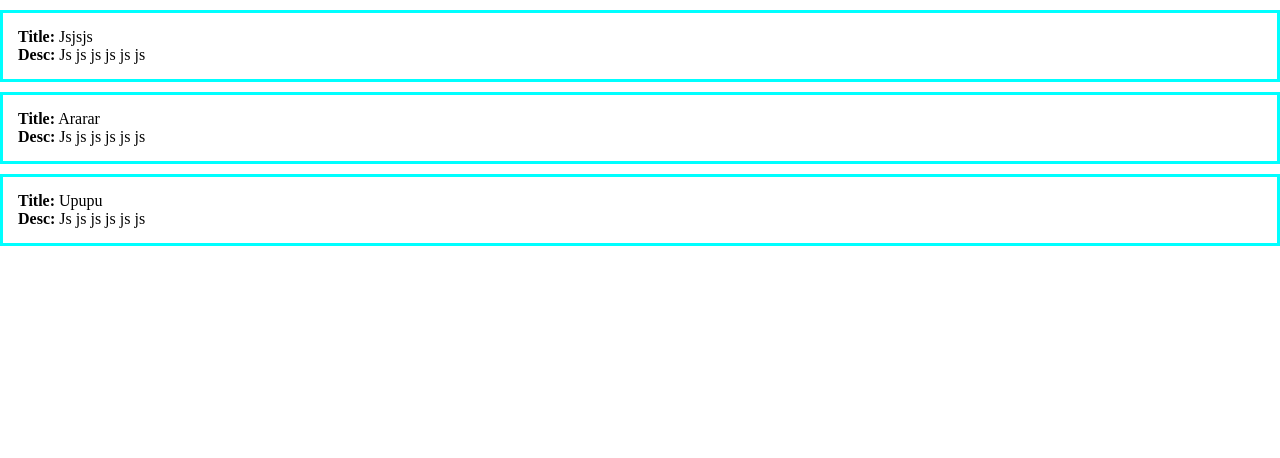
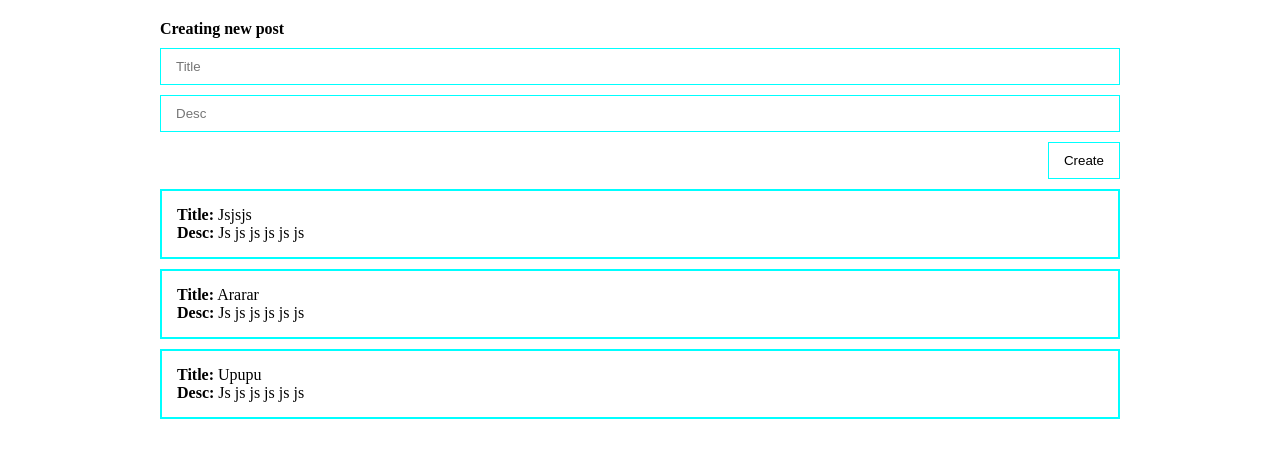
Before and after one commit to katya-sy/first-vue-app, a Vue app: page / in a window 1280 px wide. Shown: the top 458 px of the page. Built offline with nearby package versions, Linux system fonts and the light colour scheme.

Commit message:
add creating posts

```diff
--- a/src/App.vue
+++ b/src/App.vue
@@ -1,5 +1,23 @@
 <template>
-  <div>
+  <div class="app">
+    <form @submit.prevent>
+      <h4>Creating new post</h4>
+      <input
+        v-bind:value="title"
+        @input="title = $event.target.value"
+        class="input"
+        type="text"
+        placeholder="Title"
+      />
+      <input
+        v-bind:value="body"
+        @input="body = $event.target.value"
+        class="input"
+        type="text"
+        placeholder="Desc"
+      />
+      <button class="btn" @click="createPost">Create</button>
+    </form>
     <div class="post" v-for="post in posts">
       <div><strong>Title:</strong> {{ post.title }}</div>
       <div><strong>Desc:</strong> {{ post.body }}</div>
@@ -16,10 +34,23 @@ export default {
         { id: 2, title: "Ararar", body: "Js js js js js js" },
         { id: 3, title: "Upupu", body: "Js js js js js js" },
       ],
+      title: "",
+      body: "",
     };
   },
 
-  methods: {},
+  methods: {
+    createPost() {
+      const newPost = {
+        id: Date.now(),
+        title: this.title,
+        body: this.body,
+      };
+      this.posts.push(newPost);
+      this.title = "";
+      this.body = "";
+    },
+  },
 };
 </script>
 
@@ -29,10 +60,32 @@ export default {
   padding: 0;
   box-sizing: border-box;
 }
-
+.app {
+  margin: 0 auto;
+  max-width: 1000px;
+  padding: 20px;
+}
+form {
+  display: flex;
+  flex-direction: column;
+}
 .post {
   margin-top: 10px;
   padding: 15px;
-  border: 3px solid aqua;
+  border: 2px solid aqua;
+}
+.input {
+  width: 100%;
+  margin-top: 10px;
+  padding: 10px 15px;
+  border: 1px solid aqua;
+}
+.btn {
+  margin-top: 10px;
+  padding: 10px 15px;
+  background: none;
+  border: 1px solid aqua;
+  color: #000;
+  align-self: flex-end;
 }
 </style>
```
